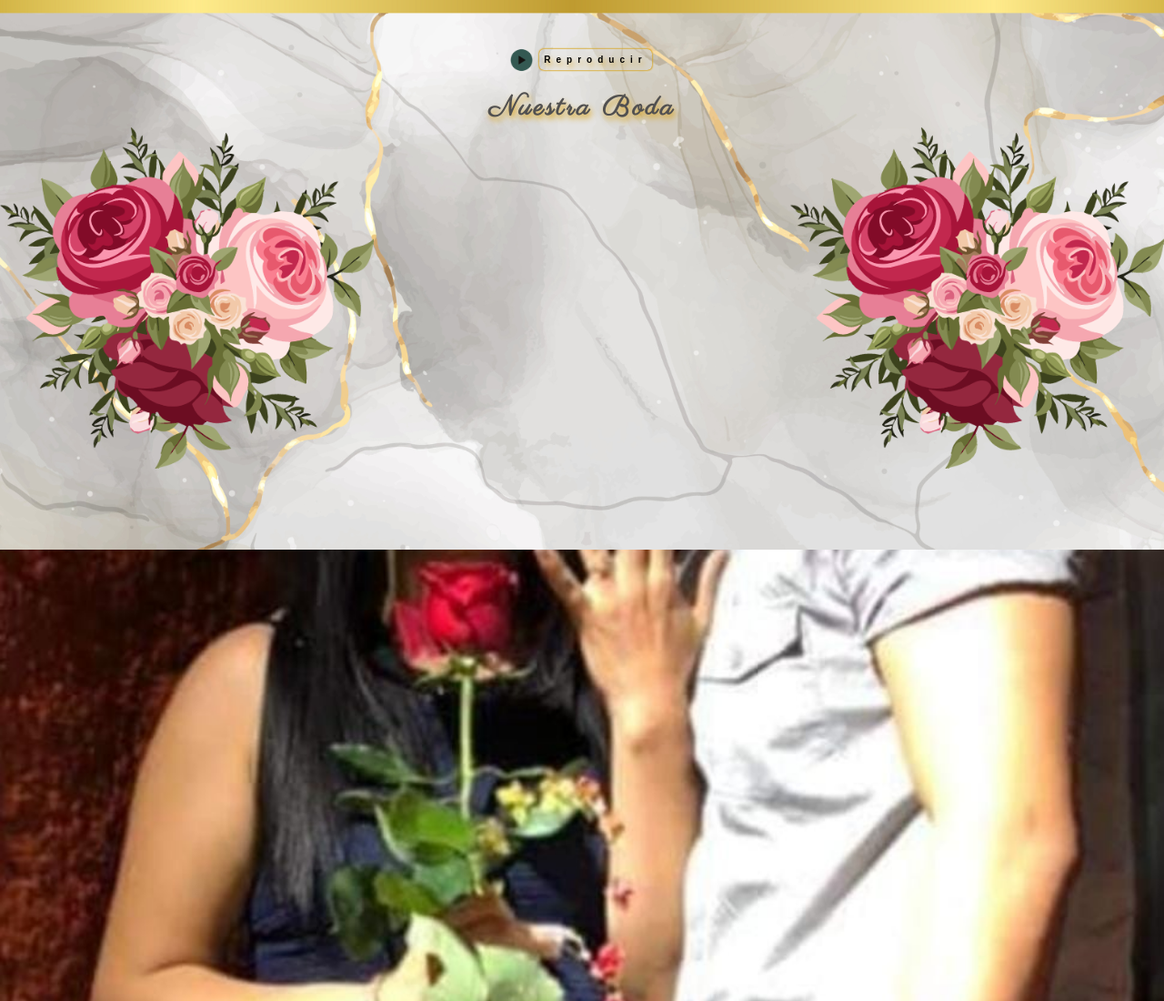
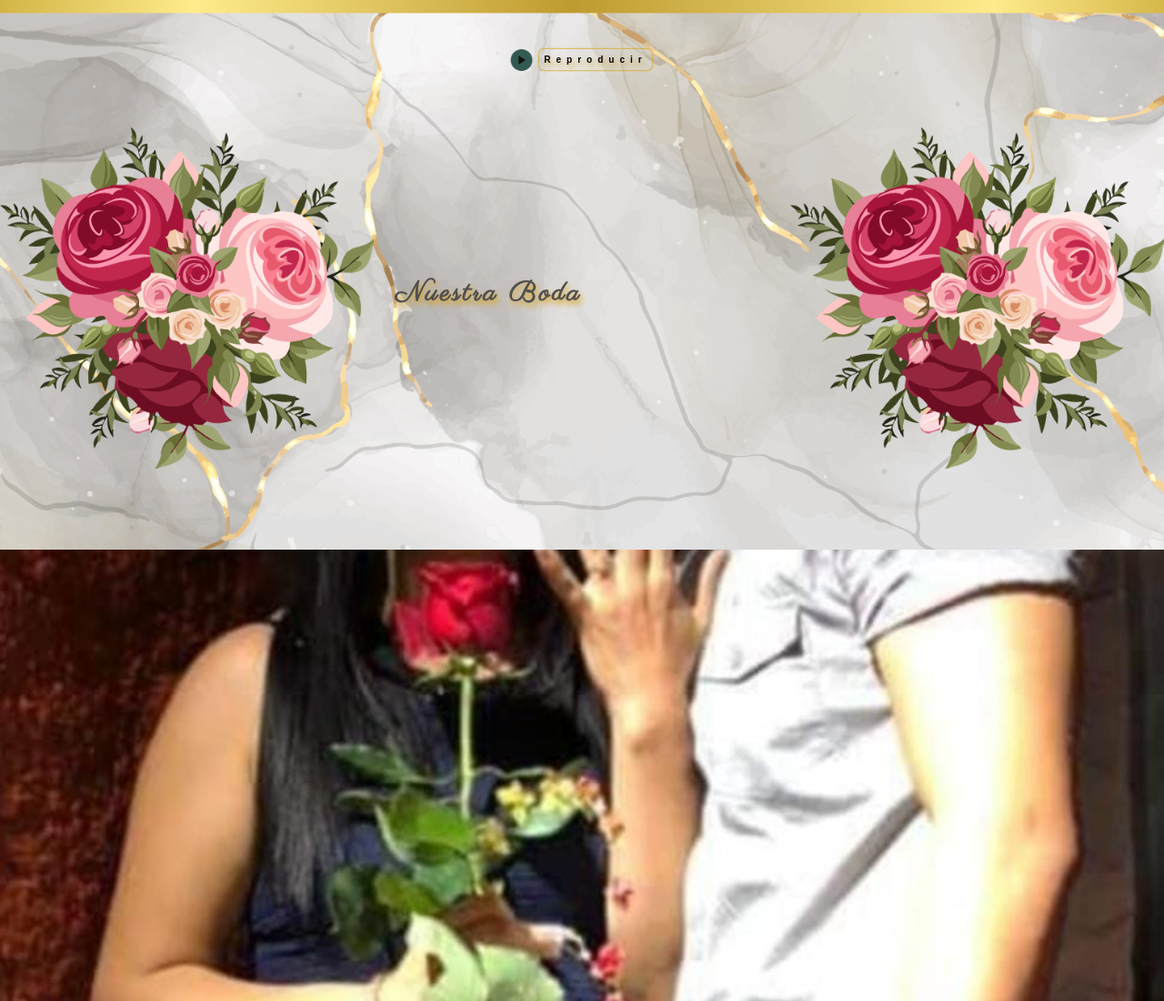
Before and after one commit to oswaldo-herrera/-noemi---antonio-, a plain HTML site: page index.html in a window 1280 px wide. Shown: the top 1100 px of the page at 91% size. Drawn offline with nearby package versions, Linux system fonts and the light colour scheme; a web font is replaced by a local one.

Commit message:
rosas-02

```diff
--- a/index.html
+++ b/index.html
@@ -33,7 +33,7 @@
             <div class="col text-center">
                 <img src="./images/rosa.png" alt="groom" class="img-fluid img_rosa">
             </div>
-            <div class="col">
+            <div class="col d-flex align-items-center">
                 <h1 class="text-center formato-texto tamaño-letra-nuestra-boda">Nuestra Boda</h1>
             </div>
             <div class="col text-center">
--- a/style.css
+++ b/style.css
@@ -36,8 +36,8 @@ body{
     letter-spacing: 3px;
     font-size: 30px;
     text-align: center;
-    align-items: center;
-    padding-top: 20px;
+    /* align-items: center;
+    padding-top: 20px; */
 
 
 }
```
